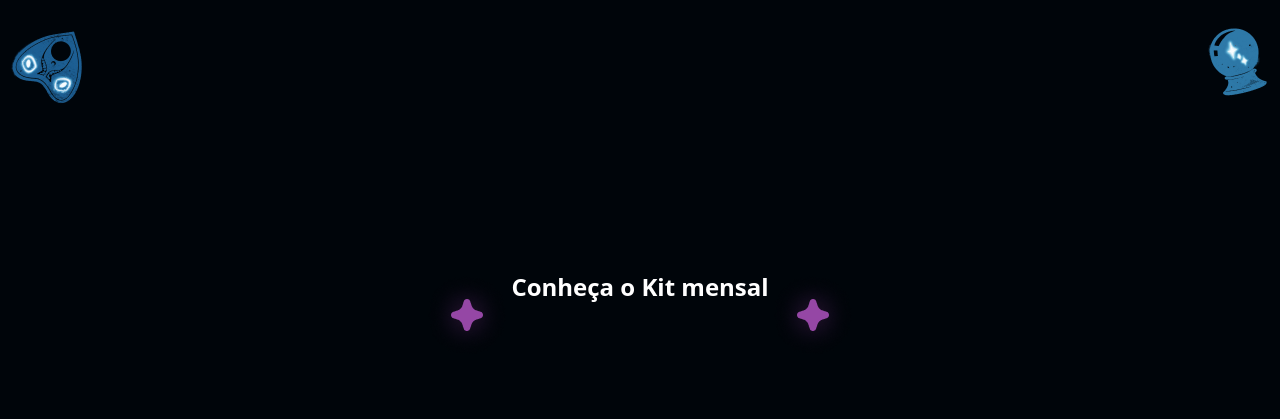
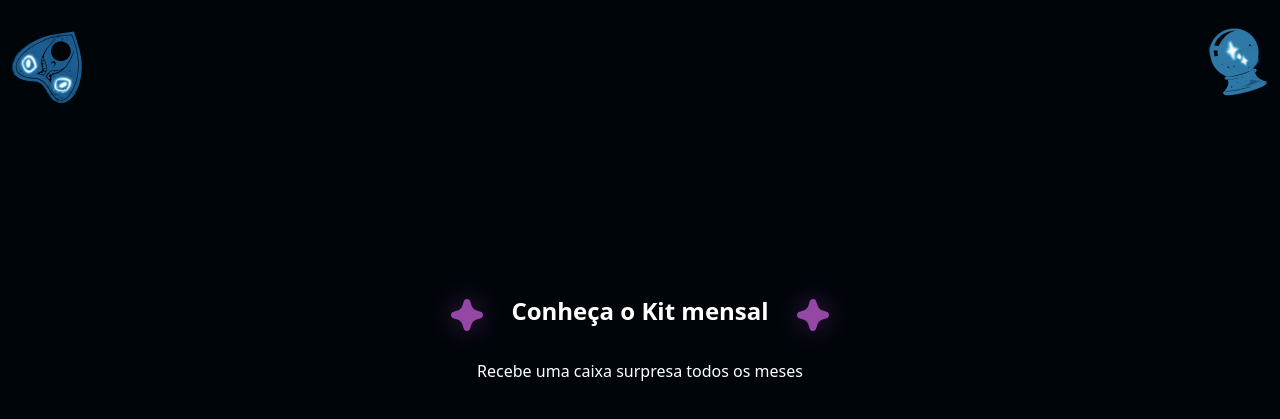
Before and after one commit to mateuslopesreis/Proj_LP_Clube_Assinaturas, an Astro site: page / in a window 1280 px wide. Shown: the part 1205-1624 px from the top of the page. Built offline with nearby package versions, Linux system fonts and the light colour scheme; Astro itself is replaced by a stand-in of ours.

Commit message:
adicionando imagens e estilizando projeto

```diff
--- a/src/components/Section.astro
+++ b/src/components/Section.astro
@@ -7,9 +7,9 @@ import estrela from '../fotos/estrela.png';
     <div class="flex justify-center">
    <div class="flex flex-row">
     <img src={estrela.src}/>
-    <h1 class="text-2xl text-white font-bold">Conheça o Kit mensal</h1>
+    <h1 class="text-2xl text-white font-bold pt-6">Conheça o Kit mensal</h1>
     <img src={estrela.src}/>
     </div>
 </div>
-
+    <p class="text-white">Recebe uma caixa surpresa todos os meses</p>
 </section>
```
Also changed, not shown: src/fotos/arrow-1.png (added), src/fotos/arrow-2.png (added), src/fotos/arrow-3.png (added), src/fotos/book-2.png (added), src/fotos/book-purple.png (added), src/fotos/book-yellow.png (added), src/fotos/pin.png (added).
